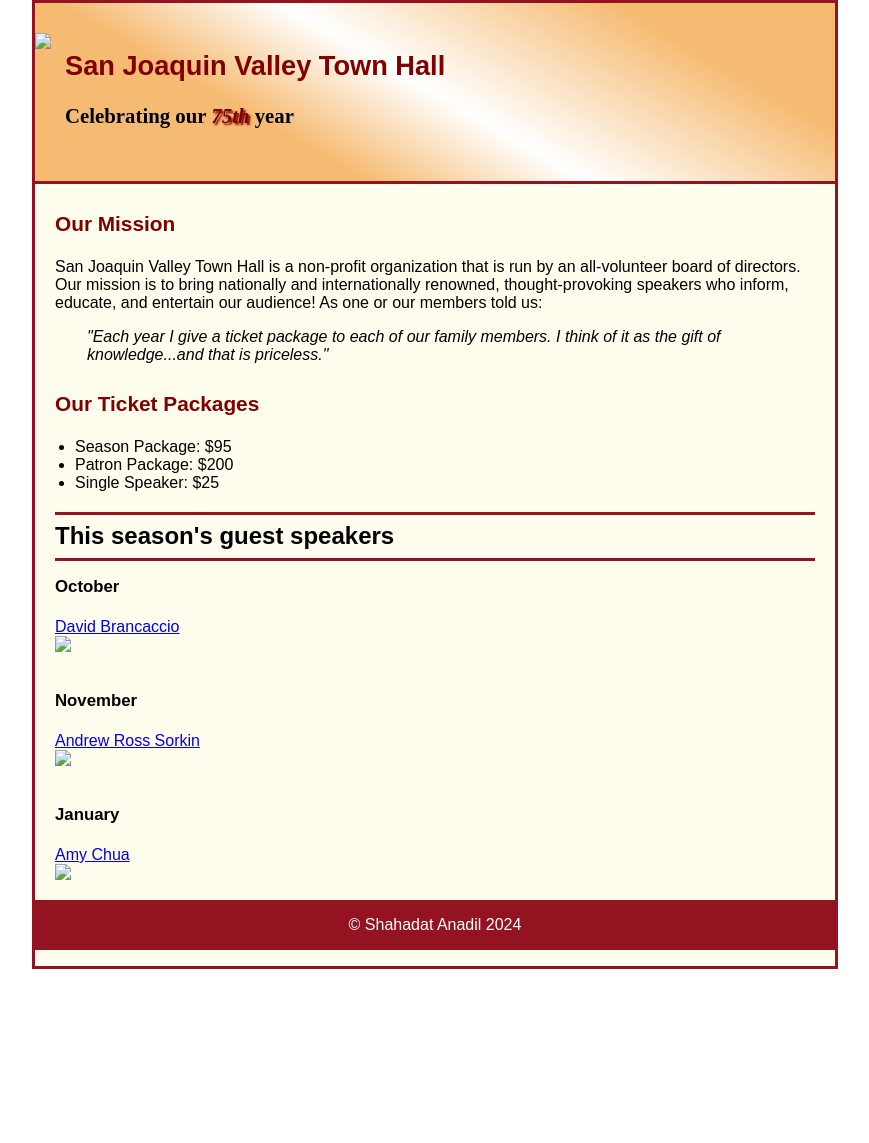
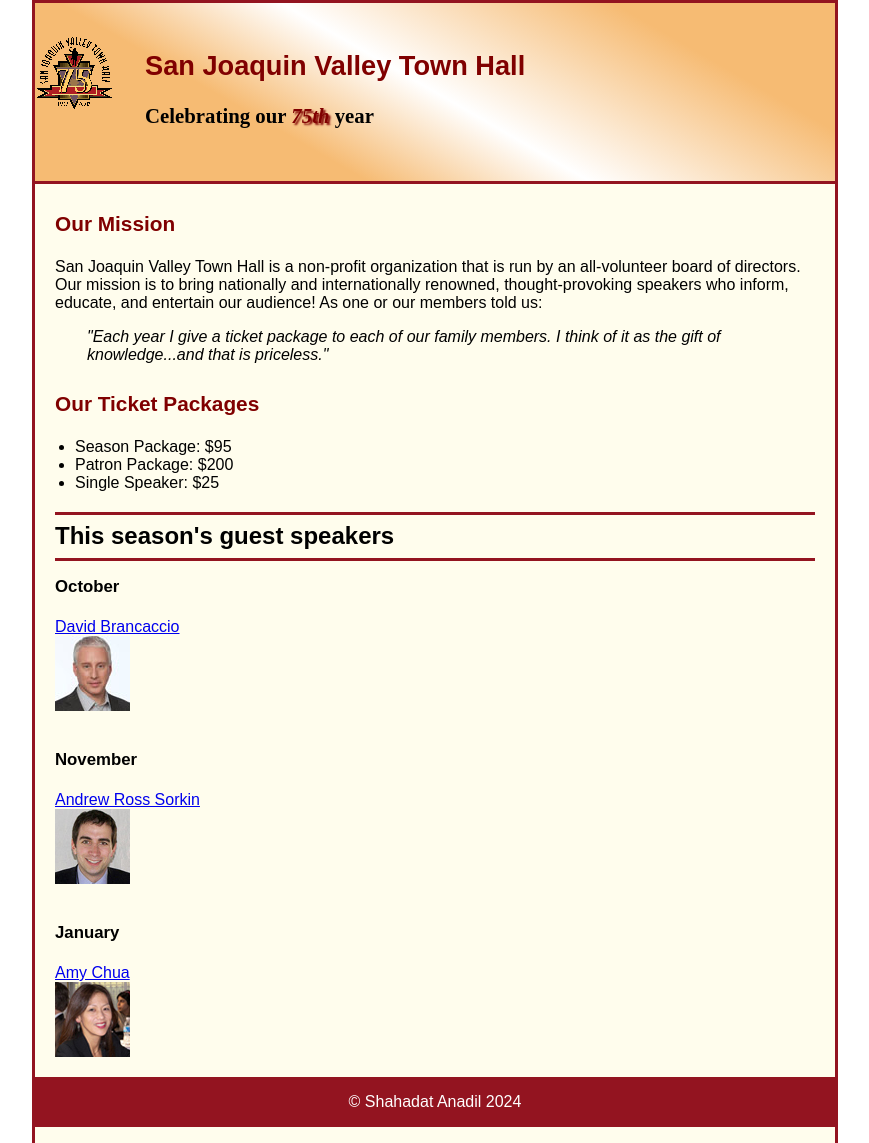
Before and after one commit to ShahadatAnadil/A07, a plain HTML site: page index.html in a window 1280 px wide. Shown: the top 1143 px of the page, without its empty margins (205-1074 px from the left). Before the commit the page ends 969 px from the top, so only its background shows below. Drawn offline with Linux system fonts and the light colour scheme.

Commit message:
Update index.html

```diff
--- a/index.html
+++ b/index.html
@@ -5,7 +5,7 @@
     <link rel="stylesheet" href="style.css">
 </head>
 <body>
-    <img src=images\town_hall_logo.gif class="logo">
+    <img src="town_hall_logo.gif" class="logo">
 
     <header>
         <h2>San Joaquin Valley Town Hall</h2>
@@ -33,7 +33,7 @@
             <h3>October</h3>
             <a href="brancaccio.html">David Brancaccio</a>
             <br>
-            <img src=images\brancaccio75.jpg>
+            <img src="brancaccio75.jpg">
 
         </div>
 
@@ -43,7 +43,7 @@
             <h3>November</h3>
             <a href="sorkin.html">Andrew Ross Sorkin</a>
             <br>
-            <img src=images\sorkin75.jpg>
+            <img src="sorkin75.jpg">
 
         </div>
 
@@ -53,7 +53,7 @@
             <h3>January</h3>
             <a href="amy.html">Amy Chua</a>
             <br>
-            <img src=images\chua75.jpg>
+            <img src="chua75.jpg">
         </div>
 
 
```
